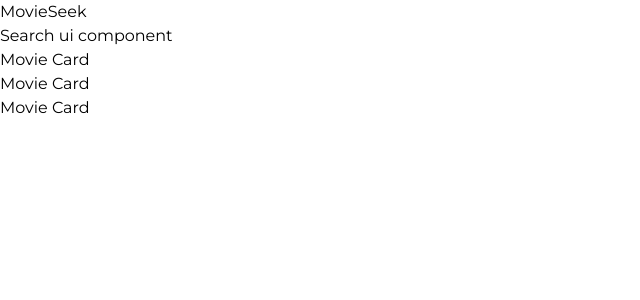
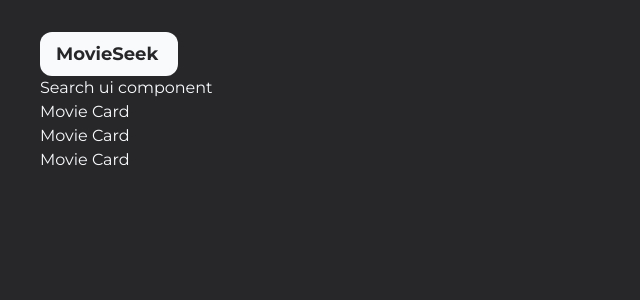
Before and after one commit to Patryk-Polanski/movies-frontend-test, a React (Vite) app: page / in a window 1280 px wide. Shown: the top 300 px of the page, without its empty margins (0-640 px from the left). Built offline with nearby package versions, Linux system fonts and the light colour scheme.

Commit message:
style: add basic rootLAyout styles, create MovieSeekLogo cmp

```diff
--- a/src/App.tsx
+++ b/src/App.tsx
@@ -1,9 +1,5 @@
 import Routes from "./Routes";
 
-const App = () => (
-  <div className="font-primary">
-    <Routes />
-  </div>
-);
+const App = () => <Routes />;
 
 export default App;
--- /dev/null
+++ b/src/components/ui/MovieSeekLogo.tsx
@@ -0,0 +1,9 @@
+const MovieSeekLogo = () => {
+  return (
+    <div className="bg-slate-50 inline-flex items-center justify-center py-2 px-4 rounded-xl">
+      <h1 className="text-zinc-800 text-lg font-semibold">MovieSeek</h1>;
+    </div>
+  );
+};
+
+export default MovieSeekLogo;
--- a/src/pages/RootLayout.tsx
+++ b/src/pages/RootLayout.tsx
@@ -1,12 +1,15 @@
+import MovieSeekLogo from "@/components/ui/MovieSeekLogo";
 import { Link, Outlet } from "react-router-dom";
 
 const RootLayout = () => (
-  <>
-    <Link to="/">
-      <div>MovieSeek</div>
-    </Link>
-    <Outlet />
-  </>
+  <div className="pt-8 px-4 font-primary bg-zinc-800 text-slate-50 min-h-lvh">
+    <div className="max-w-[1200px] mx-auto">
+      <Link to="/">
+        <MovieSeekLogo />
+      </Link>
+      <Outlet />
+    </div>
+  </div>
 );
 
 export default RootLayout;
```
